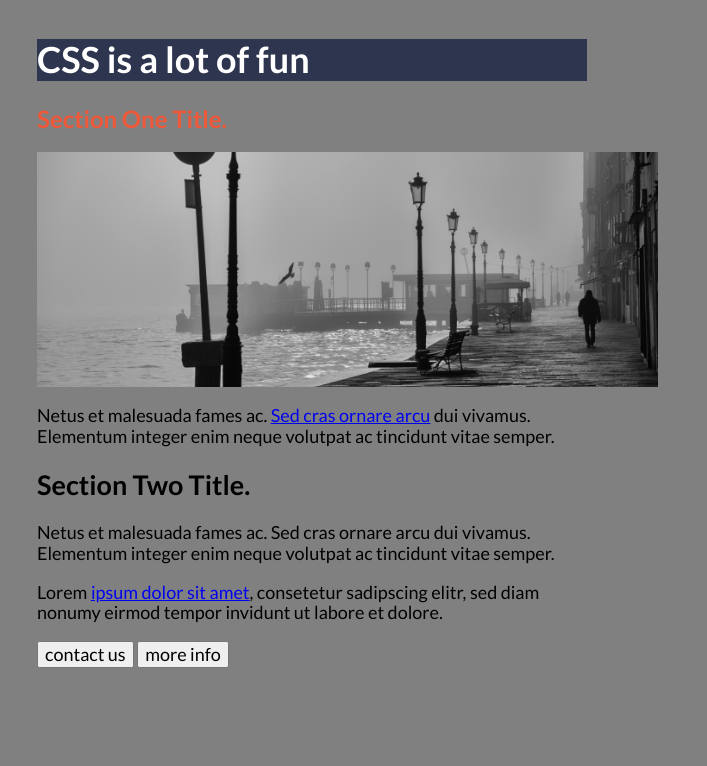
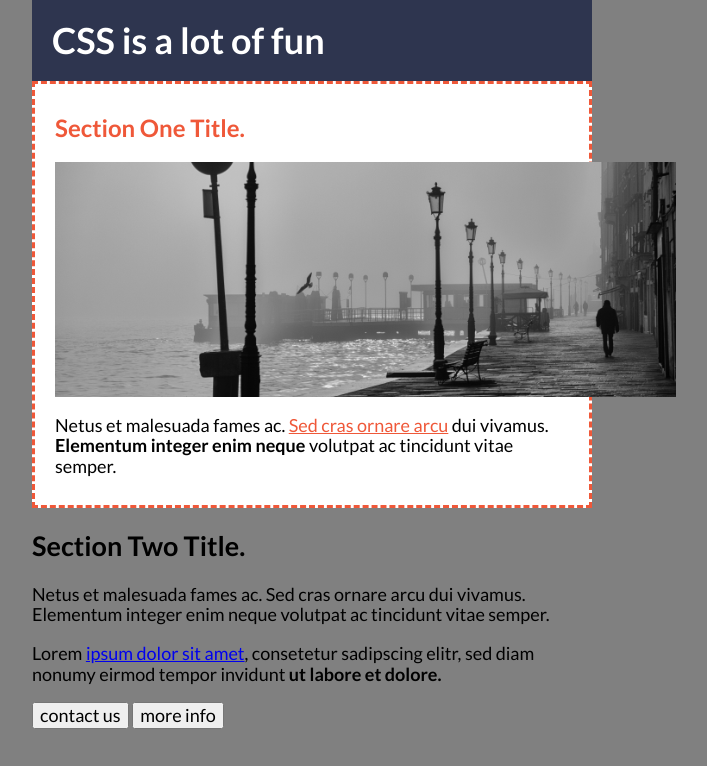
Before and after one commit to mf-dlcz/cssPractice, a website built with Vite: page index.html in a window 1280 px wide. Shown: the whole page, without its empty margins (328-1035 px from the left). Built offline with nearby package versions, Linux system fonts and the light colour scheme.

Commit message:
Updated section one

```diff
--- a/index.html
+++ b/index.html
@@ -26,8 +26,8 @@
 			<img src="/images/boardwalk.png" class="section-one-img" />
 
 			<p>
-				Netus et malesuada fames ac. <a href="#">Sed cras ornare arcu</a> dui vivamus.
-				Elementum integer enim neque volutpat ac tincidunt vitae semper.
+				Netus et malesuada fames ac. <a href="#" class="section-one-link">Sed cras ornare arcu</a> dui vivamus.
+				<b>Elementum integer enim neque</b> volutpat ac tincidunt vitae semper.
 			</p>
 		</section>
 
@@ -41,7 +41,7 @@
 
 			<p>
 				Lorem <a href="#">ipsum dolor sit amet</a>, consetetur sadipscing elitr, sed diam
-				nonumy eirmod tempor invidunt ut labore et dolore.
+				nonumy eirmod tempor invidunt <b>ut labore et dolore.</b>
 			</p>
 
 			<button>contact us</button>
--- a/style/styles.css
+++ b/style/styles.css
@@ -1,7 +1,6 @@
 body {
   font-family: 'Lato', sans-serif;
-  width: 550px;
-  padding: 15px;
+  width: 560px;
   margin: 0 auto;
   background: grey;
   font-size: 18px;
@@ -14,6 +13,8 @@ body {
   color: white;
   font-size: 36px;
   background-color: #2E354F;
+  padding: 20px;
+  margin: 0;
 }
 
 /*
@@ -21,7 +22,11 @@ body {
 */
 
 .section-one {
-
+  background-color: #FFF;
+  padding: 10px 20px;
+  border:#EF5839;
+  border-style: dashed;
+  margin: 0;
 }
 
 .section-one-title {
@@ -32,6 +37,11 @@ body {
 .section-one-img {
   margin: 0 auto;
   display: block;
+  padding: 0;
+}
+
+.section-one-link {
+  color: #EF5839;
 }
 
 /*
```
